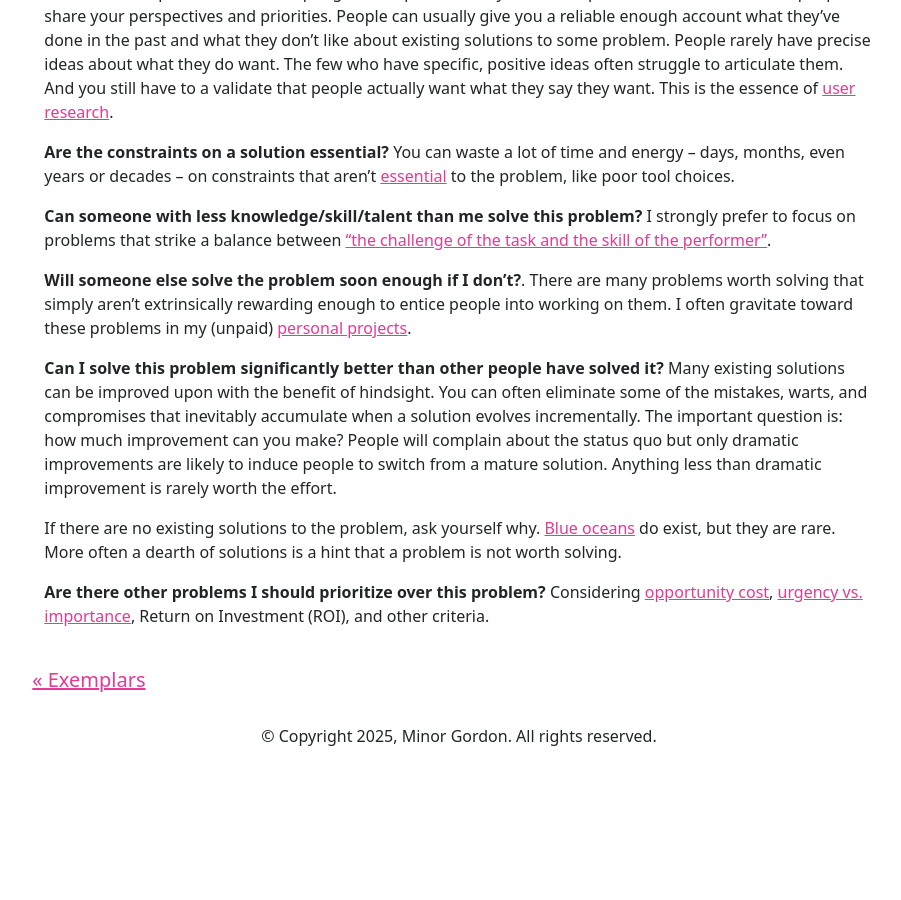
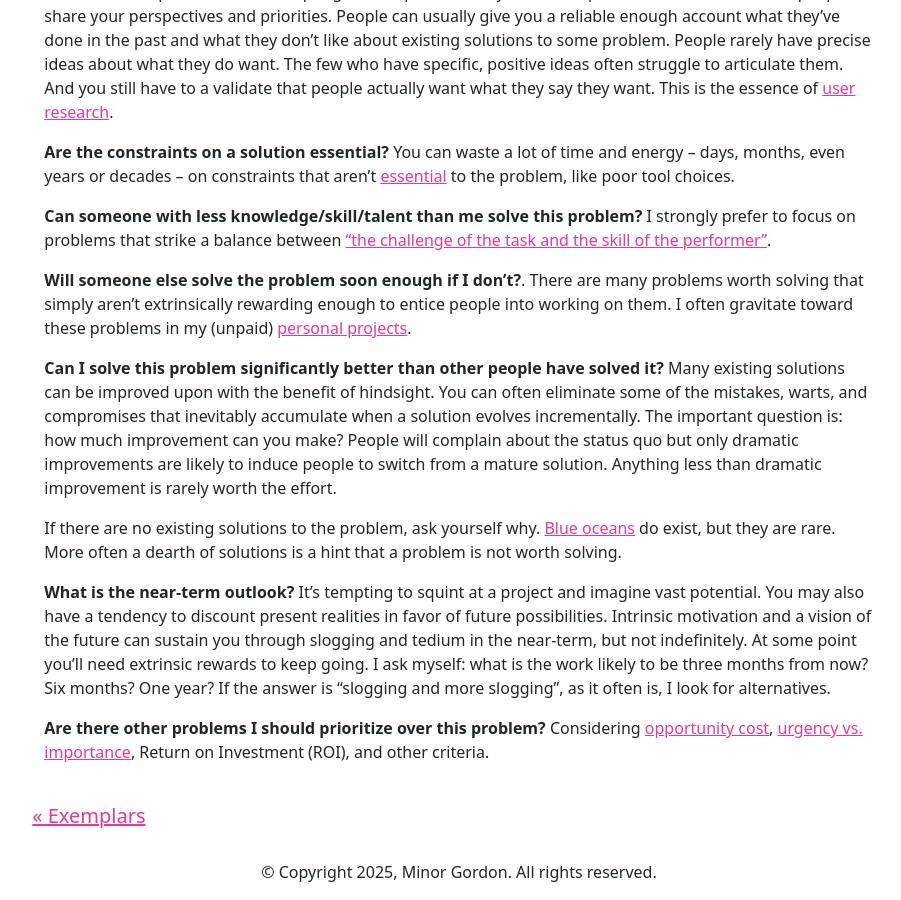
Before and after one commit to minorg/minorgordon.net, a Jekyll site: the page built from _posts/2025-05-04-betrieb.md, in a window 1280 px wide and 900 px high, scrolled down 618 px. Shown: the whole window, without its empty margins (181-1082 px from the left). Built offline with Jekyll 4.4.1, drawn with Linux system fonts in a browser that asks for light colours; nearby versions of some CDN libraries; before the commit the page ends 1382 px from its top, so only the background shows below that.

Commit message:
update Betrieb post

```diff
--- a/_posts/2025-05-04-betrieb.md
+++ b/_posts/2025-05-04-betrieb.md
@@ -26,4 +26,6 @@ Like many people I started my career with a surplus of time and energy and poor
 
 If there are no existing solutions to the problem, ask yourself why. [Blue oceans](https://en.wikipedia.org/wiki/Blue_Ocean_Strategy) do exist, but they are rare. More often a dearth of solutions is a hint that a problem is not worth solving.
 
+**What is the near-term outlook?** It's tempting to squint at a project and imagine vast potential. You may also have a tendency to discount present realities in favor of future possibilities. Intrinsic motivation and a vision of the future can sustain you through slogging and tedium in the near-term, but not indefinitely.  At some point you'll need extrinsic rewards to keep going. I ask myself: what is the work likely to be three months from now? Six months? One year? If the answer is "slogging and more slogging", as it often is, I look for alternatives.
+
 **Are there other problems I should prioritize over this problem?** Considering [opportunity cost](https://en.wikipedia.org/wiki/Opportunity_cost), [urgency vs. importance](https://en.wikipedia.org/wiki/Time_management#Eisenhower_method), Return on Investment (ROI), and other criteria.
```
